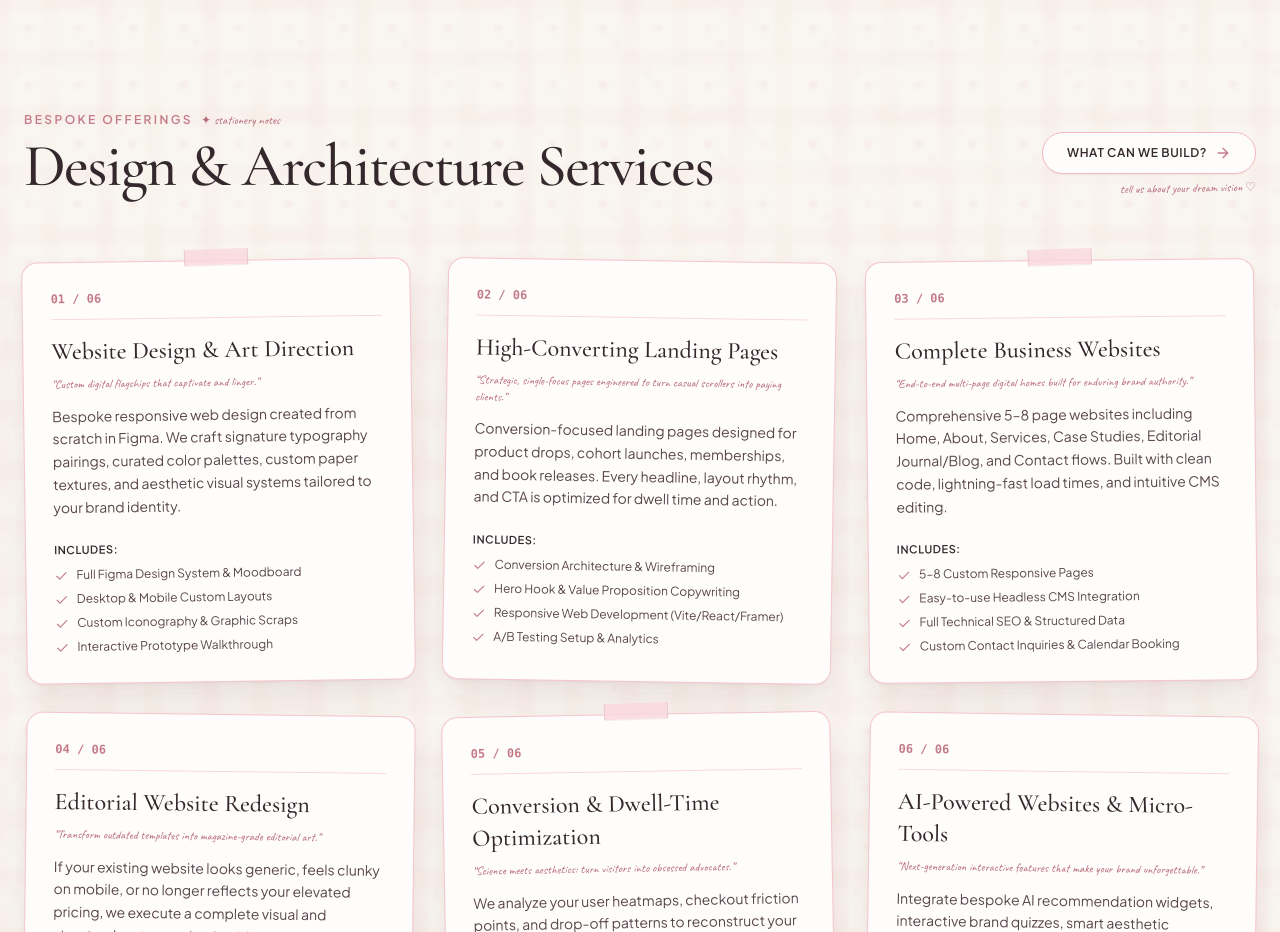
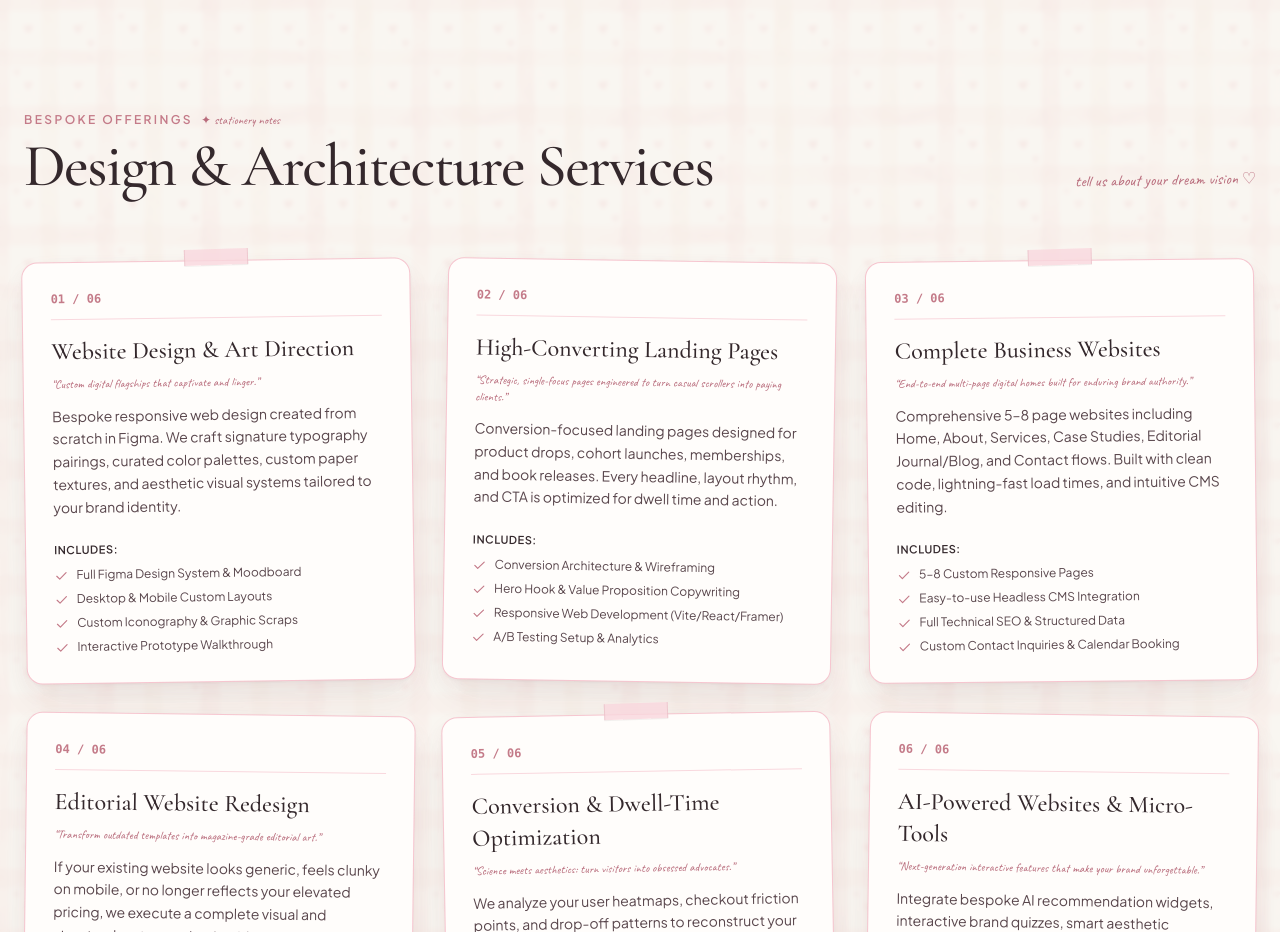
Before and after one commit to kanak2425/portfolio-website, a React (Vite) app: page / in a window 1280 px wide. Shown: the part 5100-6032 px from the top of the page. Built offline with nearby package versions, Linux system fonts and the light colour scheme.

Commit message:
refactor(services): remove quiz trigger button from services section
Updated the services header by removing the call-to-action quiz button and adjusting the styling of the vision sub-text.

```diff
--- a/src/components/Services.tsx
+++ b/src/components/Services.tsx
@@ -1,10 +1,10 @@
 import React from 'react';
-import { ArrowRight, Sparkles, Check } from 'lucide-react';
+import { Sparkles, Check } from 'lucide-react';
 import { SERVICES } from '../data/portfolioData';
 import { Service } from '../types';
 
 interface ServicesProps {
-  onOpenQuiz: () => void;
+  onOpenQuiz?: () => void;
   onSelectService?: (service: Service) => void;
 }
 
@@ -29,15 +29,8 @@ export const Services: React.FC<ServicesProps> = ({ onOpenQuiz }) => {
             </h2>
           </div>
 
-          <div className="flex flex-col items-start md:items-end">
-            <button
-              onClick={onOpenQuiz}
-              className="inline-flex items-center gap-2 px-6 py-3 bg-[#FFFDFB] hover:bg-[#FCECEF] text-[#34282C] text-xs font-semibold uppercase tracking-wider rounded-full border border-[#F4B8C5] shadow-xs hover:shadow-paper transition-all cursor-pointer group"
-            >
-              <span>WHAT CAN WE BUILD?</span>
-              <ArrowRight className="w-4 h-4 text-[#C47B89] group-hover:translate-x-1 transition-transform" />
-            </button>
-            <span className="text-xs font-script text-[#B86B7B] mt-1.5 rotate-[-1deg]">
+          <div className="flex flex-col items-start md:items-end pb-1">
+            <span className="text-sm md:text-base font-script text-[#B86B7B] rotate-[-1deg]">
               tell us about your dream vision ♡
             </span>
           </div>
```
